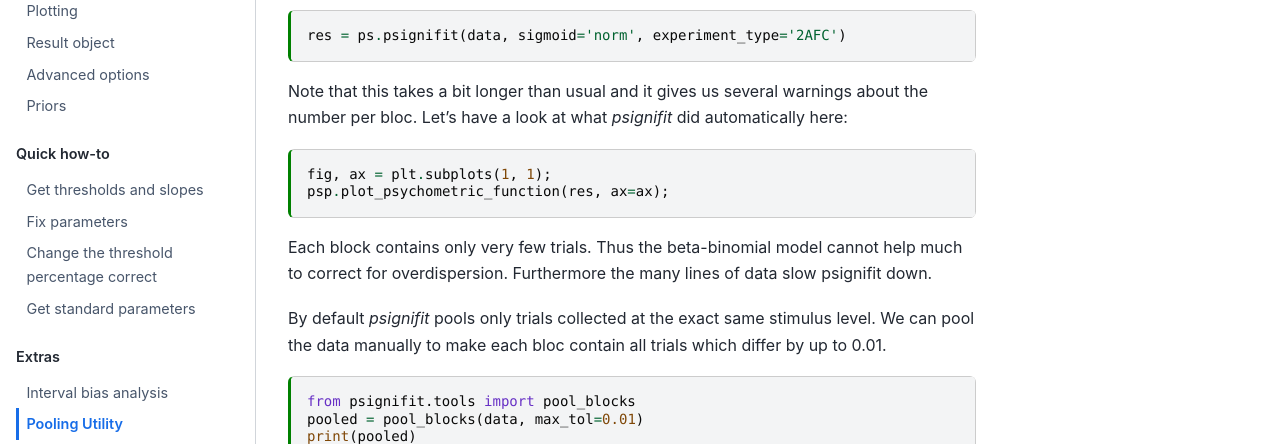
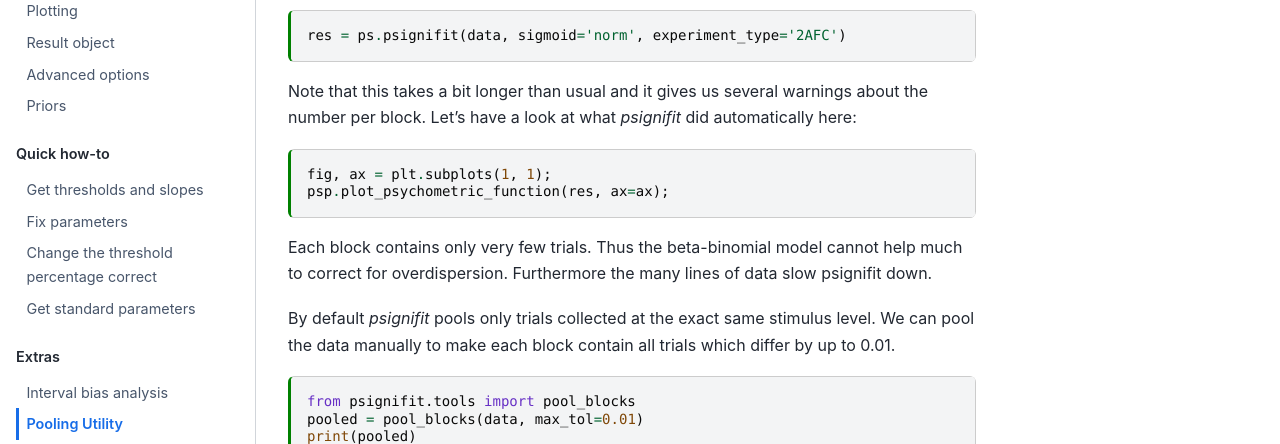
Before and after one commit to wichmann-lab/python-psignifit, a Jupyter Book: the page built from docs/examples/pooling_utilities.md, in a window 1280 px wide and 900 px high, scrolled down 738 px. Shown: the part 179-623 px from the top of the window. Built offline with Jupyter Book 1.0.4 settings and Sphinx 7.4.7 and the Sphinx Book theme 1.1.4, drawn with Linux system fonts in a browser that asks for light colours.

Commit message:
use block and not bloc in the docs

````diff
--- a/docs/examples/pooling_utilities.md
+++ b/docs/examples/pooling_utilities.md
@@ -50,7 +50,7 @@ First we fit this dataset using the settings for a 2AFC experiment and a normal
 ```{code-cell} ipython3
 res = ps.psignifit(data, sigmoid='norm', experiment_type='2AFC')
 ```
-Note that this takes a bit longer than usual and it gives us several warnings about the number per bloc. Let's have a look at what *psignifit* did automatically here:
+Note that this takes a bit longer than usual and it gives us several warnings about the number per block. Let's have a look at what *psignifit* did automatically here:
 
 ```{code-cell} ipython3
 fig, ax = plt.subplots(1, 1);
@@ -59,7 +59,7 @@ psp.plot_psychometric_function(res, ax=ax);
 Each block contains only very few trials. Thus the beta-binomial model cannot help much to correct for overdispersion. Furthermore the many lines of data slow psignifit down.
 
 
-By default *psignifit* pools only trials collected at the exact same stimulus level. We can pool the data manually to make each bloc contain all trials which differ by up to 0.01.
+By default *psignifit* pools only trials collected at the exact same stimulus level. We can pool the data manually to make each block contain all trials which differ by up to 0.01.
 
 
 ```{code-cell} ipython3
````
